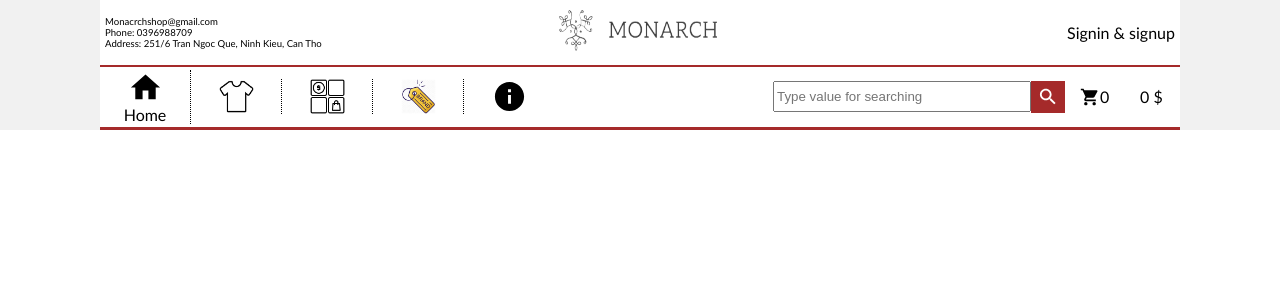
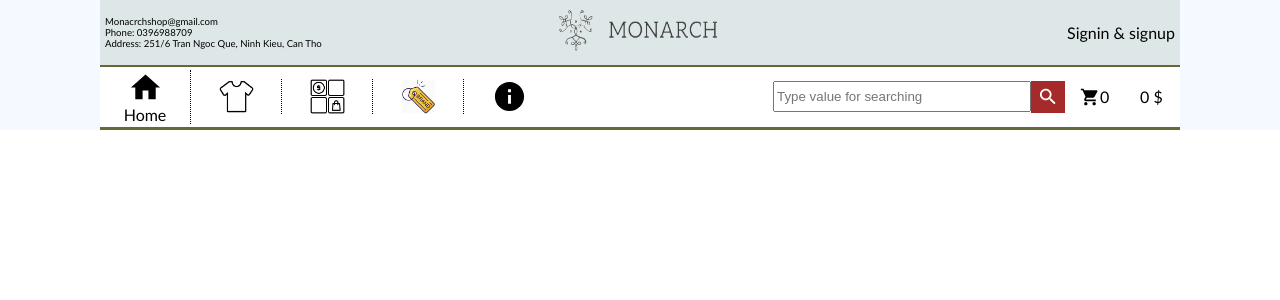
Before and after one commit to ImLancer/monarch-shop, a React (Create React App) app: page / in a window 1280 px wide. Shown: the top 300 px of the page. Built offline with nearby package versions, Linux system fonts and the light colour scheme.

Commit message:
change color

```diff
--- a/src/App.css
+++ b/src/App.css
@@ -1,5 +1,5 @@
 .App{
  width: 100vw;
- background-color: rgb(241, 241, 241);
+ background-color: #F4FAFF;
 }
 /* rgb(241, 241, 241) */
--- a/src/components/Header/Header.css
+++ b/src/components/Header/Header.css
@@ -19,7 +19,7 @@
   display: flex;
   justify-content: space-between;
   align-items: center;
-  background-color: white;
+  background-color: #DEE7E7;
 }
 
 .header__contact > div{
@@ -37,8 +37,8 @@
   display: flex;
   align-items: center;
   justify-content: space-between;
-  border-top: 2px double brown;
-  border-bottom: 3px solid brown;
+  border-top: 2px double #656839;
+  border-bottom: 3px solid #656839;
   background-color: white;
 }
 
```
